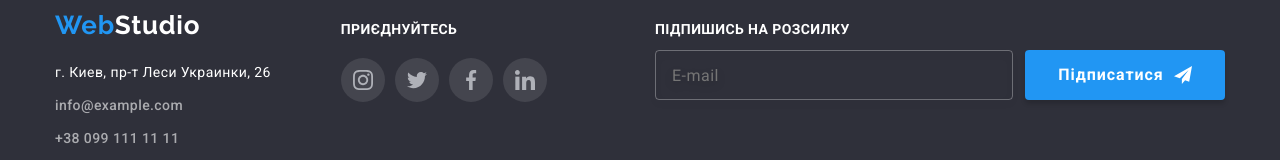
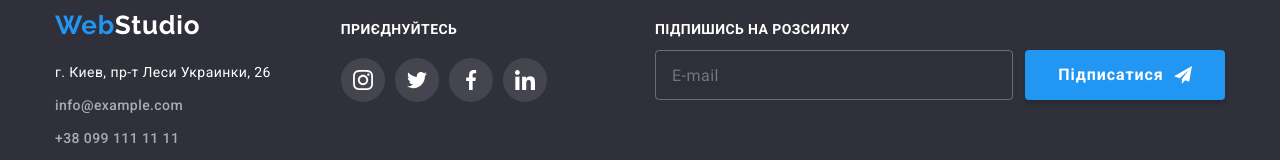
Before and after one commit to Kseniya1417/goit-markup-hw-07, a plain HTML site: page index.html in a window 1280 px wide. Shown: the part 2744-2904 px from the top of the page. Drawn offline with nearby package versions, Linux system fonts and the light colour scheme; files that its build step writes are made by us from their sources.

Commit message:
color changed

```diff
--- a/sass/components/_social-link.scss
+++ b/sass/components/_social-link.scss
@@ -42,7 +42,7 @@
     }
 }
 .footer-add__social {
-    fill: var(--border-basic-color);
+    fill: #FFFFFF;
     transition-property: fill;
 
     .footer-add__link:hover &,
```
Also changed, not shown: css/main.css, css/main.min.css, 2 other files.
